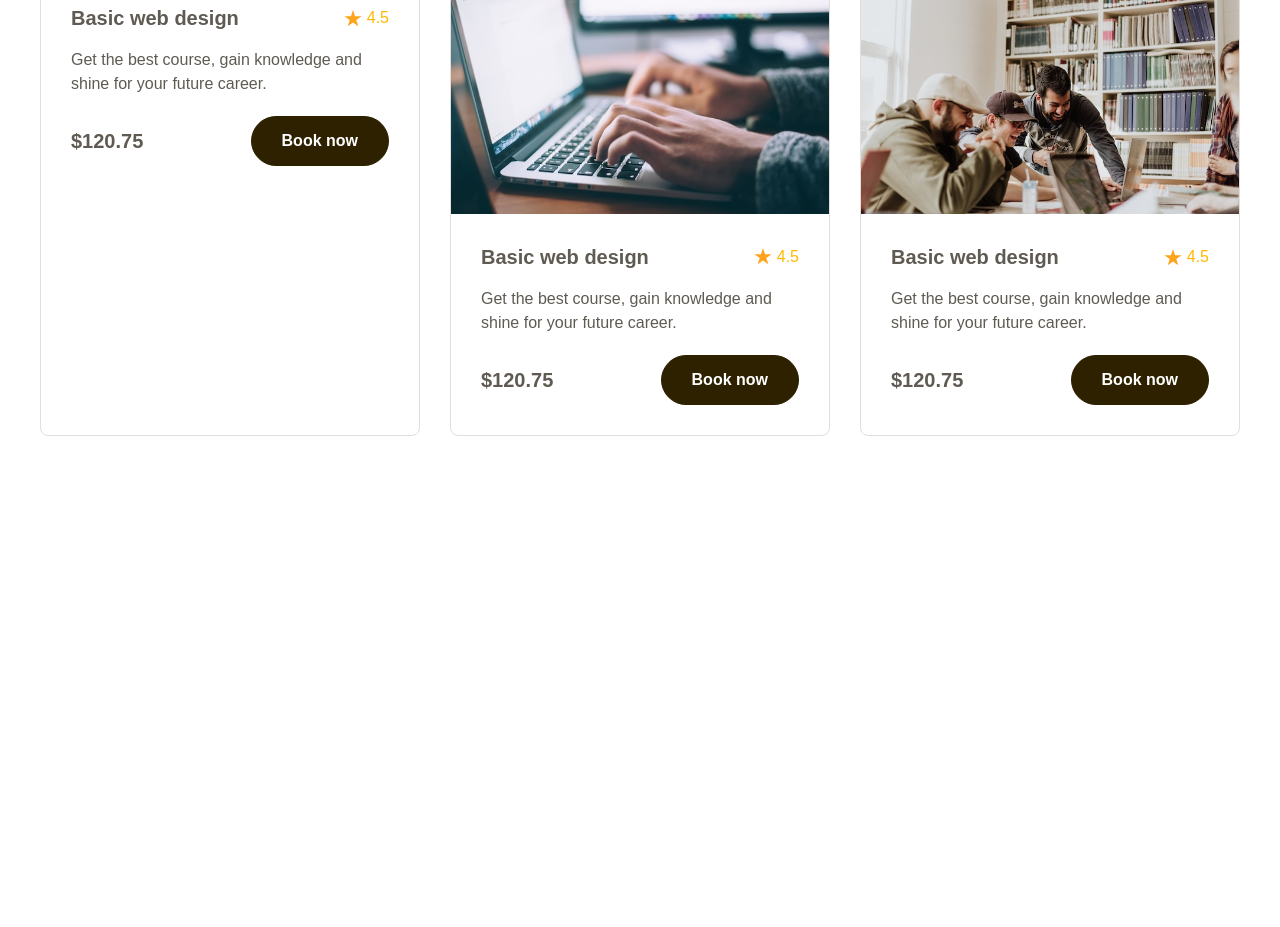
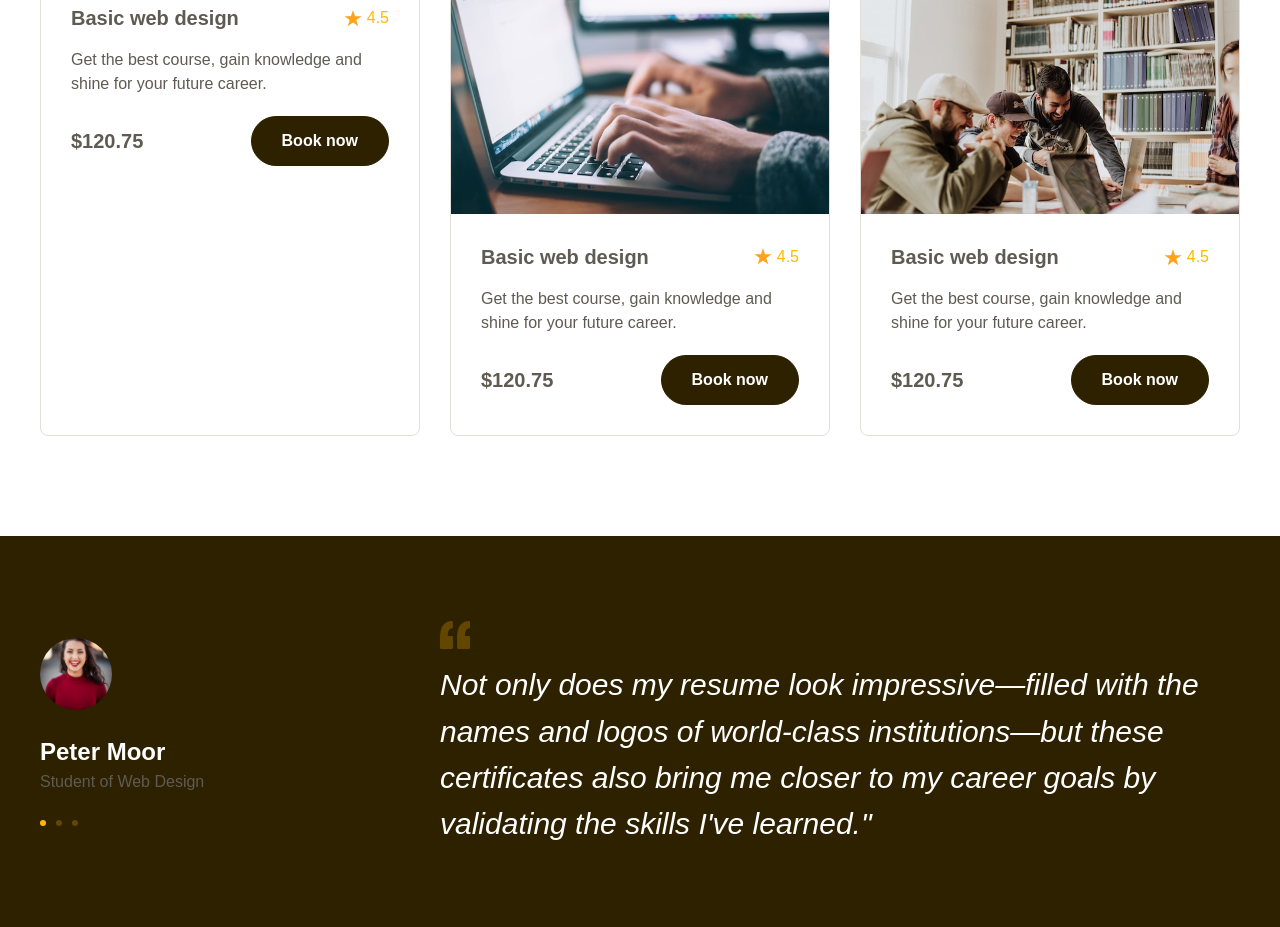
Before and after one commit to tthphat/UX-UI-Web-Layout, a plain HTML site: page index.html in a window 1280 px wide. Shown: the part 1197-2124 px from the top of the page. Before the commit the page ends 1733 px from the top, so only its background shows below. Drawn offline with Linux system fonts and the light colour scheme; files whose address does not match are found by name.

Commit message:
style(body): add style for section-two

```diff
--- a/assets/css/style.css
+++ b/assets/css/style.css
@@ -319,3 +319,70 @@
 
 
 /* End Section one */
+
+/* Section two */
+.section-two{
+    background-color: var(--third-color);
+    padding: 80px 0;
+}
+
+.section-two .inner-wrap{
+    display: flex;
+    align-items: center;
+    gap: 100px;
+}
+
+.section-two .inner-wrap .avatar{
+    display: flex;
+    flex-direction: column;
+    gap: 30px;
+    width: 300px;
+}
+
+.section-two .inner-wrap .avatar img{
+    width: 72px;
+    height: 72px;
+    border-radius: 50%;
+    object-fit: cover;
+}
+
+.section-two .inner-wrap .avatar .name{
+    display: flex;
+    flex-direction: column;
+    gap: 10px;
+}
+
+.section-two .inner-wrap .avatar .name p:first-child{
+    color: white;
+    font-size: 24px;
+    font-weight: 600;
+}
+
+.section-two .inner-wrap .avatar .dot-list {
+    display: flex;
+    gap: 10px;
+}
+
+.section-two .inner-wrap .avatar .dot-list .dot{
+    height: 6px;
+    width: 6px;
+    border-radius: 50%;
+    background-color: #634700;
+}
+
+.section-two .inner-wrap .avatar .dot-list .dot-active{
+    background-color: var(--fourth-color);
+    height: 6px;
+    width: 6px;
+    border-radius: 50%;
+}
+
+.section-two .inner-wrap .comment{
+    width: 800px;
+    font-size: 30px;
+    color: white;
+    font-style: italic;
+    line-height: 1.54;
+}
+
+/* End Section two */
--- a/index.html
+++ b/index.html
@@ -177,5 +177,31 @@
         </div>
     </div>
     <!-- End Section-one -->
+    <!-- Section-two -->
+    <div class="section-two">
+        <div class="container">
+            <div class="inner-wrap">
+                <div class="avatar">
+                    <img src="./assets/images/ava1.jpg" alt="avatar">
+                    <div class="name">
+                        <p>Peter Moor</p>
+                        <p>Student of Web Design</p>
+                    </div>
+                    <div class="dot-list">
+                        <span class="dot-active"></span>
+                        <span class="dot"></span>
+                        <span class="dot"></span>
+                    </div>
+                </div>
+                <div class="comment">
+                    <img src="./assets/images/open-quote.svg" alt="quote icon">
+                    <blockquote>
+                        Not only does my resume look impressive—filled with the names and logos of world-class institutions—but these certificates also bring me closer to my career goals by validating the skills I've learned."
+                    </blockquote>
+                </div>
+            </div>
+        </div>
+    </div>
+    <!-- End Section-two -->
 </body>
 </html>
```
Also changed, not shown: assets/images/ava1.jpg (added), assets/images/open-quote.svg (added).
